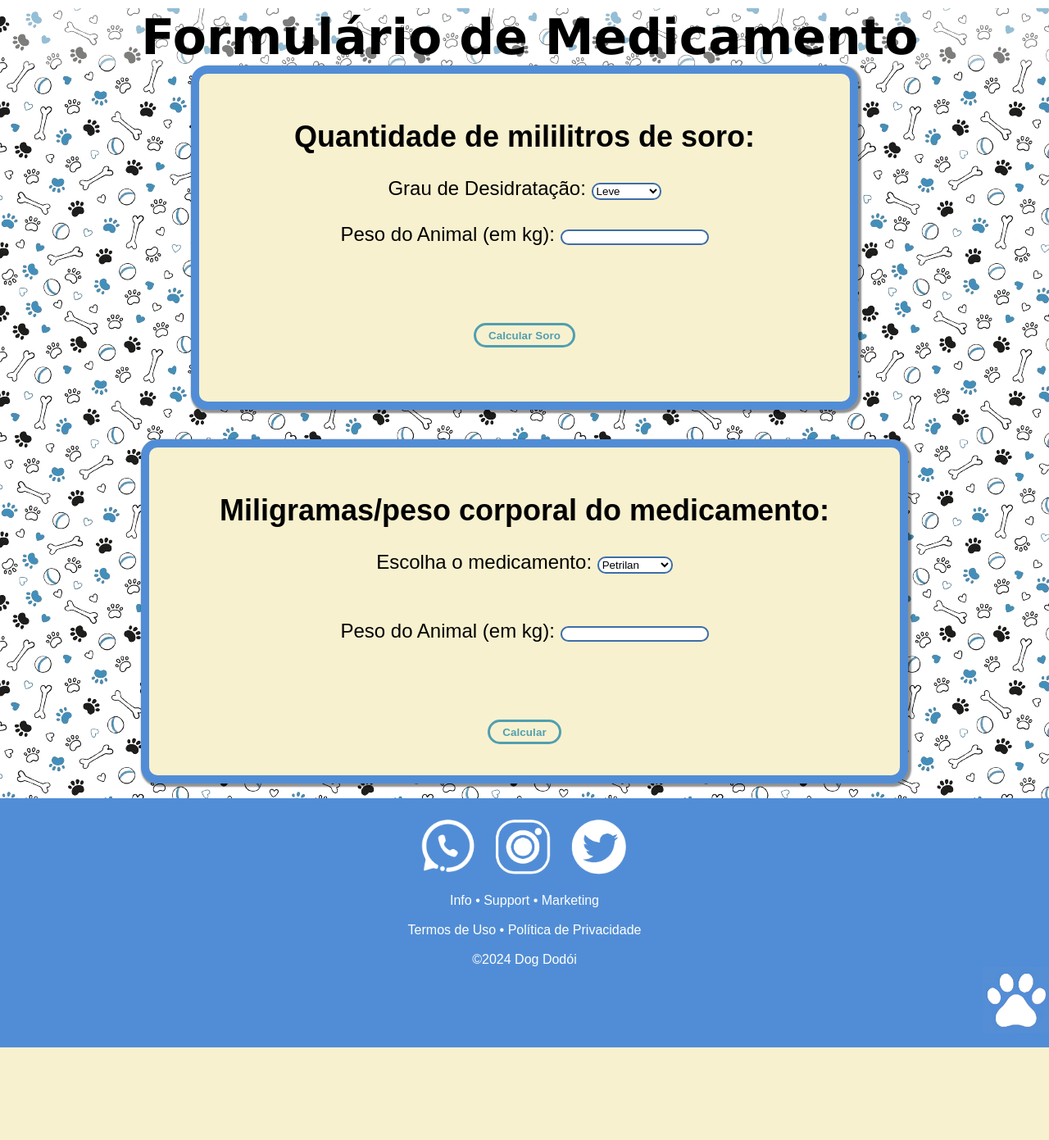
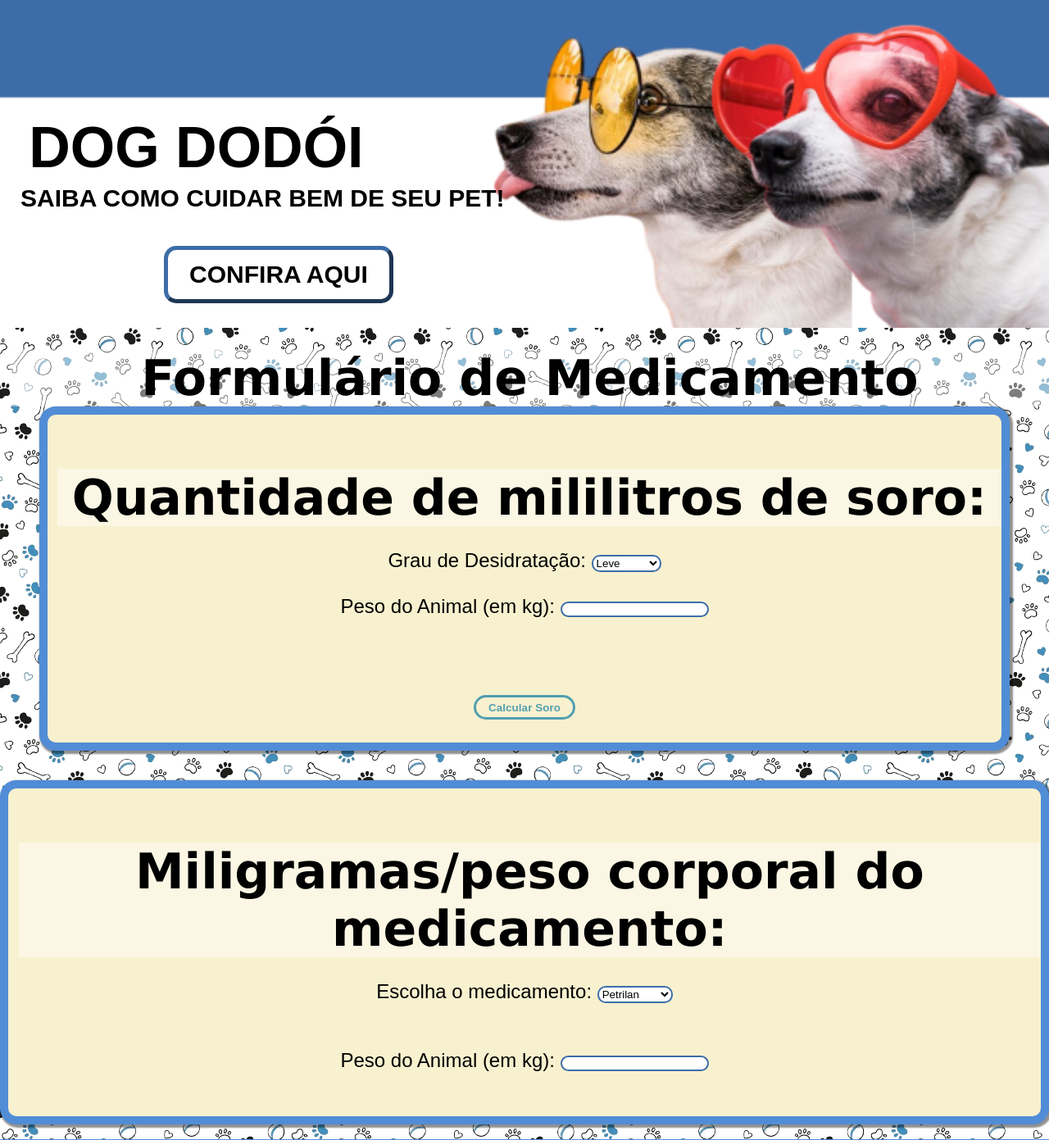
Before and after one commit to ciraht/dogdodoiAGORAVAI2, a Flask app: page /medicamento in a window 1280 px wide. Shown: the part 240-1631 px from the top of the page at 82% size. Before the commit the page ends 1518 px from the top, so only its background shows below. Run offline with Flask 3, Linux system fonts and the light colour scheme.

Commit message:
varias imagens header

```diff
--- a/Templates/medicamento.html
+++ b/Templates/medicamento.html
@@ -18,7 +18,14 @@
         </div>
     </header>
     <main style="background-image: url(../static/img/textura-coisas.png);">
-    <h1>Formulário de Medicamento</h1>
+        <div class="titulo">
+            <h1 class="titulo">DOG DODÓI</h1>
+            <p class="slogan">SAIBA COMO CUIDAR BEM DE SEU PET!
+            </p>
+            <a href="/adicionar_paciente"><button class="conferir">CONFIRA AQUI</button></a>
+        <img src="../static/img/oculos.png" alt="" class="imagem">
+        </div>
+    <h2>Formulário de Medicamento</h2>
     <div class="container">
         <div class="espacamento"></div>
             <div class="calculadora1">
--- a/static/css/medicamento.css
+++ b/static/css/medicamento.css
@@ -87,7 +87,54 @@
 .logo2 {
     height: 80px;
 }
+.titulo {
+    left: 34%;
+    font-weight: bolder;
+    font-size: 70px;
+
+}
+
 h1 {
+    position: absolute;
+    font-family: Arial;
+    font-size: 50px;
+    margin-left: -400px;
+    margin-top: 140px;
+    font-weight: bolder;
+    color: black;
+}
+.conferir {
+    position: absolute;
+    font-family: Arial;
+    font-size: 30px;
+    margin-left: 200px;
+    margin-top: 300px;
+    font-weight: bold;
+    color: black;
+    border-radius: 15px 15px 15px 15px;
+    height: 70px;
+    width: 280px;
+    border-color: #3d6da8;
+    border-width: 5px;
+    background-color: white;
+    font-weight: bolder;
+}
+
+.slogan {
+    position: absolute;
+    font-family: Arial;
+    font-size: 30px;
+    margin-left: 25px;
+    margin-top: 225px;
+    font-weight: bold;
+    color: black;
+}
+.imagem{
+    width: 100%;
+    height: 400px;
+
+}
+h2 {
     font-family: Verdana, Geneva, Tahoma, sans-serif;
     font-size: 60px;
     margin-left: 1%;
```
Also changed, not shown: Templates/calculadora_idade.html (+8 -2 lines), Templates/lista_de_pacientes.html (+8 -1 lines), static/css/calculadora.css (+48 -5 lines), static/css/lista_de_pacientes.css (+44 -5 lines), static/img/gato_legal.png (added), static/img/gato_zaroio.png (added), static/img/homem.png (added), static/img/oculos.png (added).
